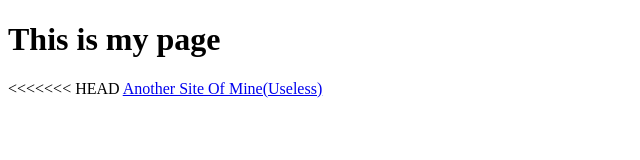
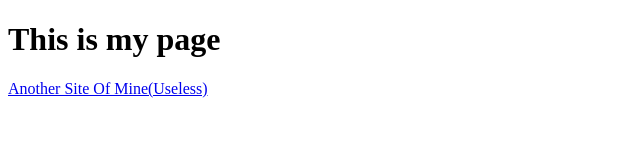
Before and after one commit to GrandClasher/coursera-test, a plain HTML site: page site/index.html in a window 1280 px wide. Shown: the whole page, without its empty margins (0-640 px from the left). Drawn offline with Linux system fonts and the light colour scheme.

Commit message:
Small Editing 1

```diff
--- a/site/index.html
+++ b/site/index.html
@@ -5,7 +5,6 @@
 </head>
 <body>
 <h1>This is my page</h1>
-<<<<<<< HEAD
-<a href="thech-helper.wixsite.com/home">Another Site Of Mine(Useless)</a>
+<a href="tech-helper.wixsite.com/home">Another Site Of Mine(Useless)</a>
 </body>
 </html>
```
